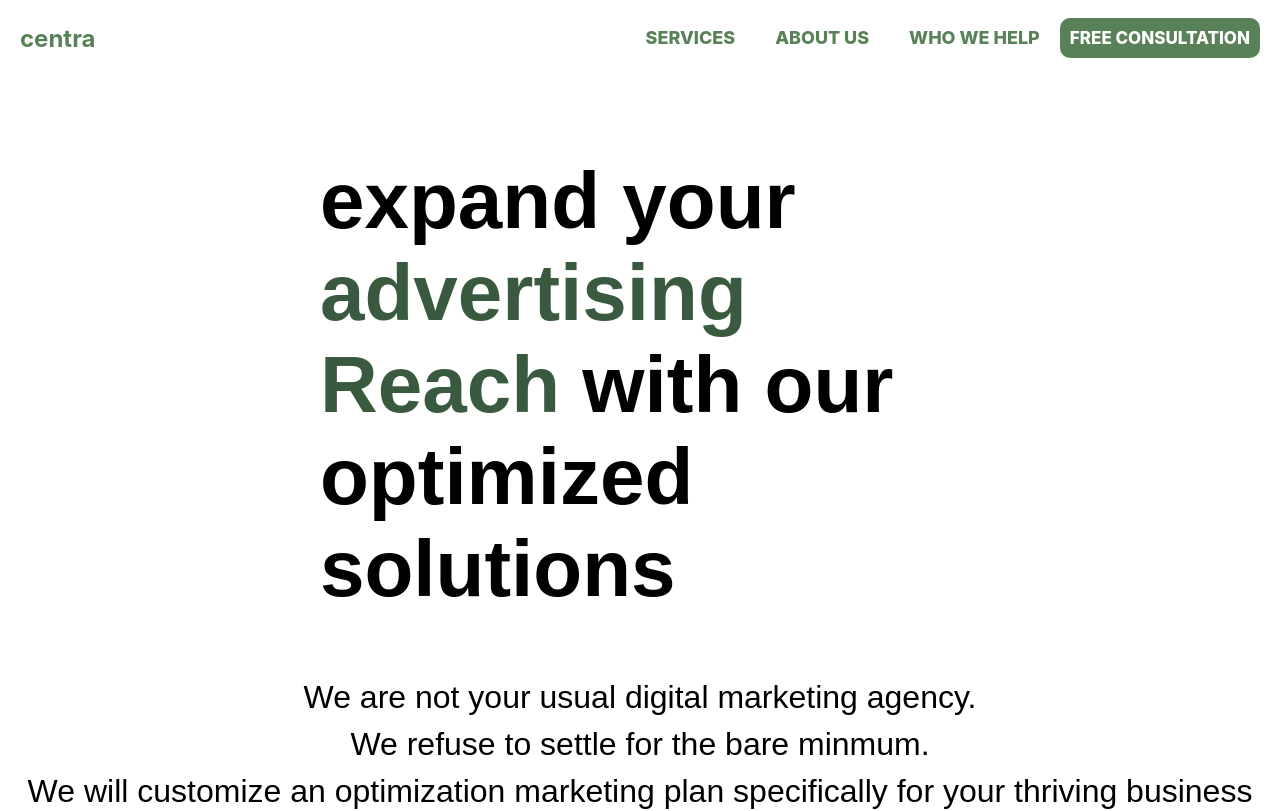
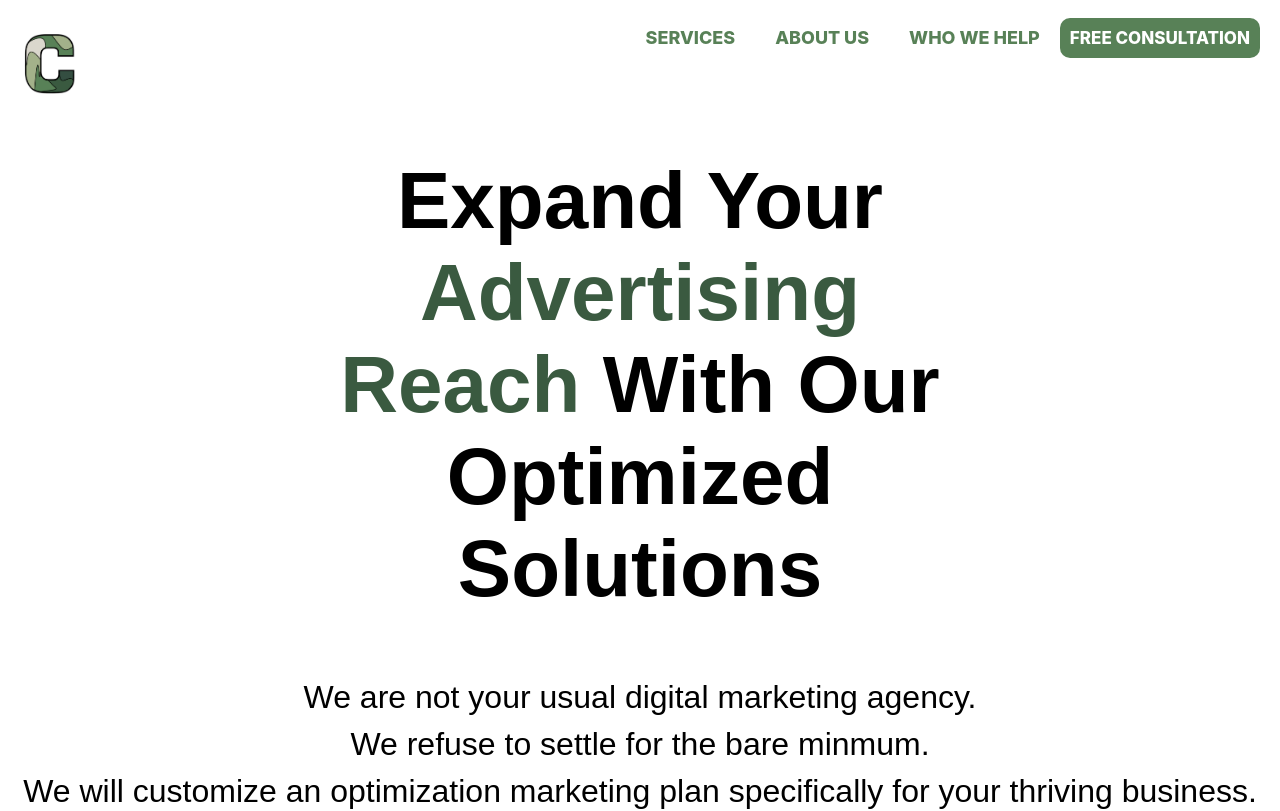
Before and after one commit to kylelacanna/centra-ui-1, a React (Create React App) app in the folder ui/: page / in a window 1280 px wide. Shown: the top 811 px of the page. Built offline with nearby package versions, Linux system fonts and the light colour scheme.

Commit message:
logo added

```diff
--- a/ui/src/components/LeftNav.js
+++ b/ui/src/components/LeftNav.js
@@ -1,11 +1,13 @@
 import { Link } from "react-router-dom";
+import logo from "../images/logo_c.png";
+
 export function LeftNav(props) {
   return (
     <Link class="left-bar-link" to={`/`}>
       <div class="left-bar-div">
-        {/* <img src="../assests/logo_mockup_bird.png" height="40px"/>
-        <img src="../assests/possible_centra_logo.png"/>         */}
-        <h2>centra</h2>
+        <div class="logo">
+          <img src={logo} alt="logo" style={{ width: 60, height: 60, paddingRight:10}}/>
+        </div>
       </div>
     </Link>
   );
--- a/ui/src/pages/Home.js
+++ b/ui/src/pages/Home.js
@@ -22,12 +22,12 @@ export function Home(props) {
     <div class="container">
       <div class="top-container">
         <div class="home-page-big-text">
-         <h1>expand your <mark>advertising</mark> <span><mark>Reach</mark> with our optimized</span> solutions</h1>
+         <h1 class="home-page-header">Expand Your <mark>Advertising</mark> <span><mark>Reach</mark> With Our Optimized</span> Solutions</h1>
         </div>
         <div class="big-text-caption">
           <span>We are not your usual digital marketing agency.</span>
           <span>We refuse to settle for the bare minmum.</span>
-          <span>We will customize an optimization  marketing plan specifically for your thriving business</span>
+          <span>We will customize an optimization  marketing plan specifically for your thriving business.</span>
           <btn class="home-page-btn">
             lets talk teamwork
           </btn>
--- a/ui/src/styles/Home.css
+++ b/ui/src/styles/Home.css
@@ -10,6 +10,10 @@
 .home-page-big-text {
     margin-top: 2%;
     width: 50%;
+}
+
+.home-page-header {
+    text-align: center;
 }
 
 mark {
--- a/ui/src/styles/NavBar.css
+++ b/ui/src/styles/NavBar.css
@@ -93,3 +93,7 @@
     color: #588157;
     box-shadow: 0px 0px 0px 3px #588157 inset;
 }
+
+.logo {
+    height: 1vh;
+}
```
Also changed, not shown: ui/src/images/logo_c.png (added).
